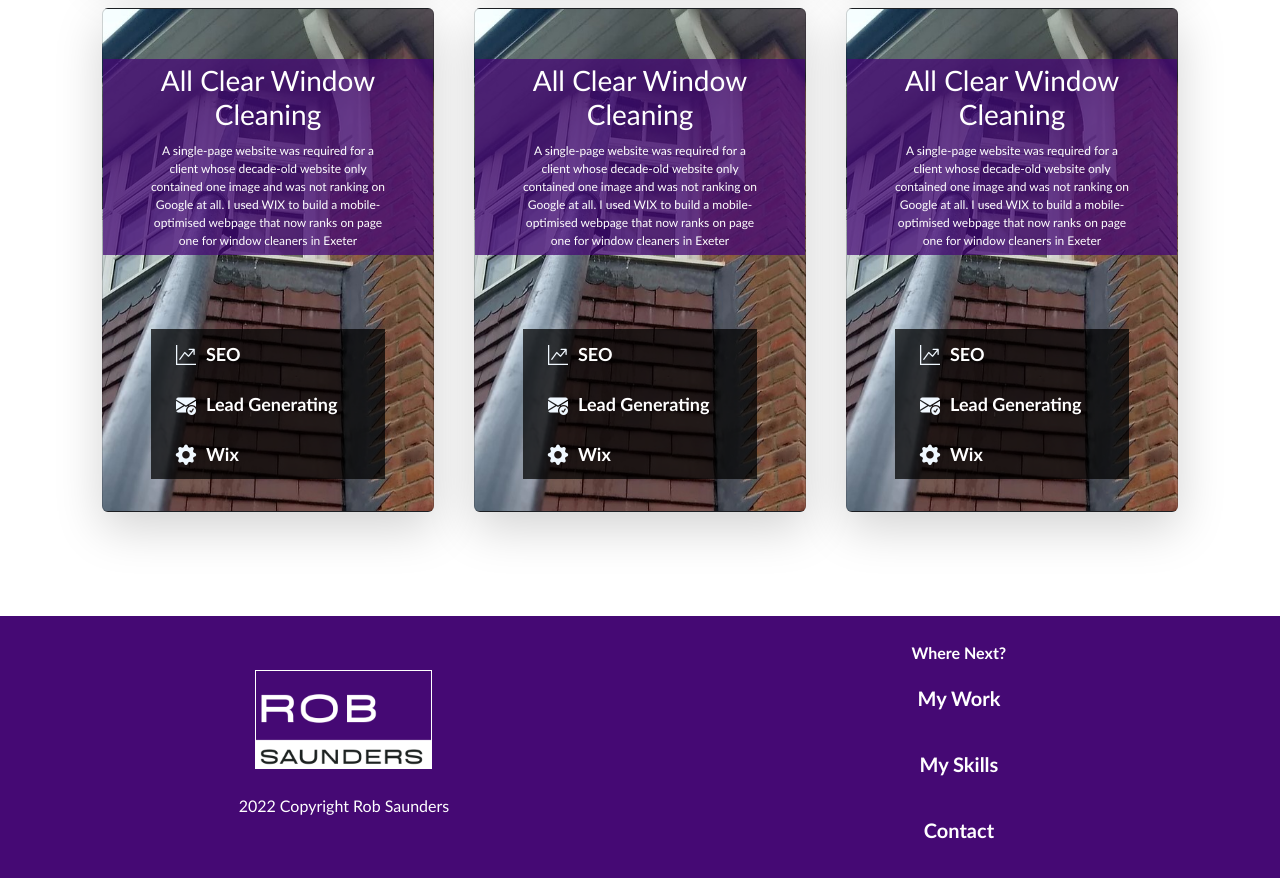
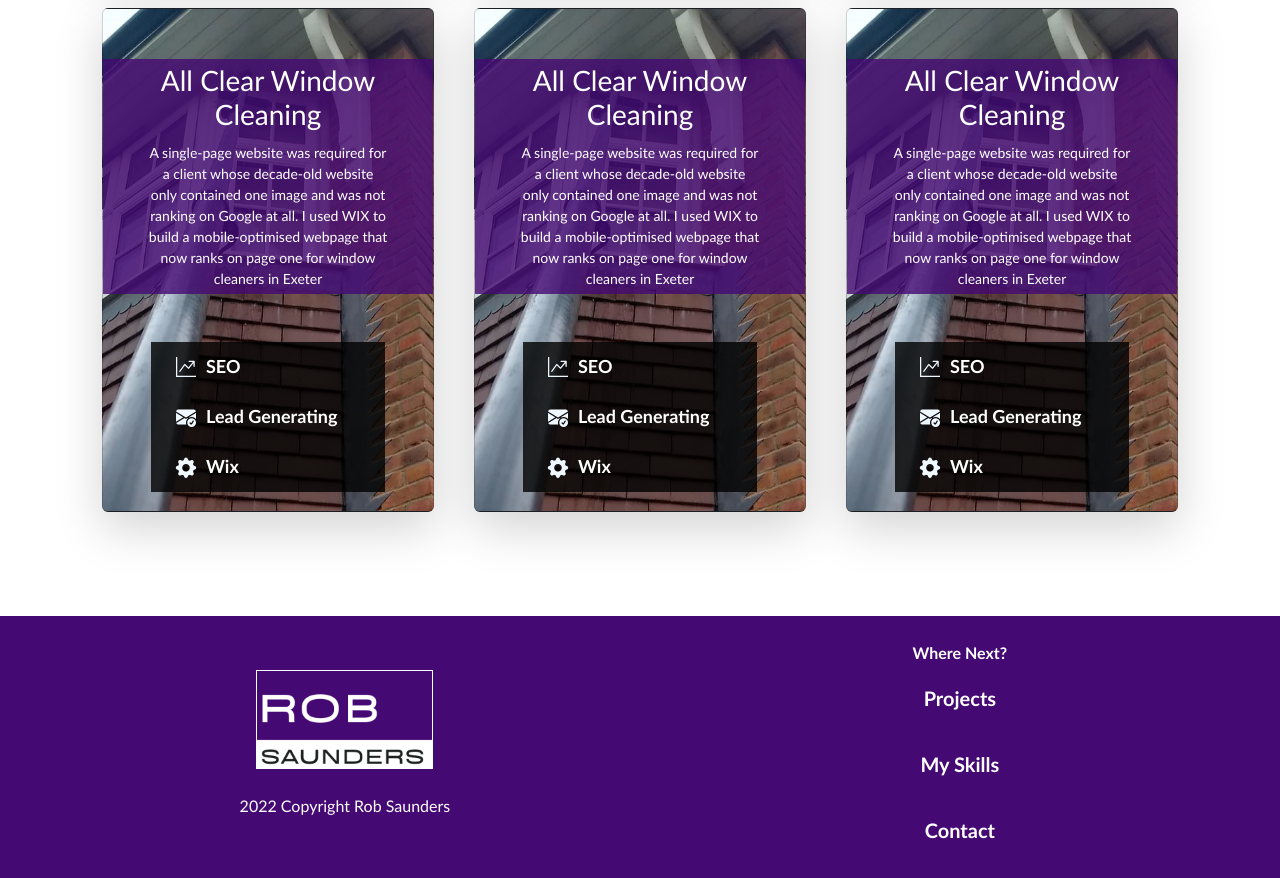
Before and after one commit to R0bsaunders/rob-saunders-react-portfolio, a React (Create React App) app: page /projects in a window 1280 px wide. Shown: the part 1160-2038 px from the top of the page. Built offline with nearby package versions, Linux system fonts and the light colour scheme.

Commit message:
file structure optimised to make use of assets folder and styles changed to make reading text easier

```diff
--- a/package.json
+++ b/package.json
@@ -16,6 +16,7 @@
     "react-dom": "^18.2.0",
     "react-popper": "^2.3.0",
     "react-router-dom": "^6.9.0",
+    "react-router-hash-link": "^2.4.3",
     "react-scripts": "5.0.1",
     "web-vitals": "^2.1.4"
   },
--- a/src/components/Footer/Footer.js
+++ b/src/components/Footer/Footer.js
@@ -1,10 +1,11 @@
 import React from 'react'
+import { HashLink as Link } from 'react-router-hash-link'
 
 function Footer() {
   return (
     <footer>
       <div>
-        <a href="/"><img alt="Rob Saunders Website Logo" src="./images/rob-saunders-logo.png" /></a>
+        <Link to="/#"><img alt="Rob Saunders Website Logo" src="./images/rob-saunders-logo.png" /></Link>
         <p>2022 Copyright Rob Saunders</p>
       </div>
 
@@ -13,17 +14,17 @@
 
         <ul className="nav flex-column">
           <li className="nav-item">
-            <a className="nav-link active footer-nav" href="/projects">My Work</a>
+          <Link to="/projects/#" className="nav-link footer-nav">Projects</Link>
           </li>
 
 
           <li className="nav-item">
-            <a className="nav-link footer-nav" href="#skills">My Skills</a>
+            <Link to="/#skills" className="nav-link footer-nav">My Skills</Link>
           </li>
 
 
           <li className="nav-item">
-            <a className="nav-link footer-nav" href="/">Contact</a>
+          <Link to="/contact/#" className="nav-link footer-nav">Contact</Link>
           </li>
         </ul>
       </div>
--- a/src/components/NavBar/NavBar.js
+++ b/src/components/NavBar/NavBar.js
@@ -1,11 +1,12 @@
 import React from 'react'
+import { HashLink as Link } from 'react-router-hash-link'
 
 
 function NavBar() {
   return (
     <header>
     <nav className="navbar fixed-top navbar-expand-lg navbar-light customNav">
-      <a className="navbar-brand" href="/"><img id="logoImg" src="./images/rob-saunders-logo2.png" alt="Purple and white logo for Rob Saunders" /></a>
+      <Link to='/#' className="navbar-brand"><img id="logoImg" src="./images/rob-saunders-logo2.png" alt="Purple and white logo for Rob Saunders" /></Link>
 
       <div>
         <button aria-controls="navbarSupportedContent" aria-expanded="true" aria-label="Toggle navigation" className="navbar-toggler" data-target="#navbarSupportedContent" data-toggle="collapse" type="button"><span className="navbar-toggler-icon"></span></button>
@@ -14,19 +15,19 @@
           <ul className="navbar-nav mr-auto">
 
             <li className="nav-item">
-              <a className="nav-link" href="/projects">Projects</a>
+              <Link to='/projects/#' className="nav-link">Projects</Link>
             </li>
 
             <li className="nav-item">
-              <a className="nav-link" href="/contact">Contact</a>
+              <Link to='/contact/#' className="nav-link">Contact</Link>
             </li>
 
             <li className="nav-item">
-              <a className="nav-link" href="/about">About</a>
+            < Link to='/About/#' className="nav-link">About</Link>
             </li>
 
             <li className="nav-item">
-              <a className="btn btn-primary btn-lg navCTA" href="./files/Robert Saunders CV.pdf" target="_blank" role="button">My CV</a>
+              <a className="btn btn-primary btn-lg navCTA" href="./assets/files/Robert-Saunders-CV.pdf" target="_blank" role="button">My CV</a>
             </li>
 
           </ul>
--- a/src/components/Skills/DevelopmentSkills.js
+++ b/src/components/Skills/DevelopmentSkills.js
@@ -7,7 +7,7 @@
   return (
     <article id="skills">
         <div className="container px-4 py-5" id="icon-grid">
-            <h2 className="pb-2 border-bottom">Website Development Skills</h2>
+            <h2 className="pb-2 border-bottom" id="skills">Website Development Skills</h2>
             <div class="row row-cols-1 row-cols-sm-2 row-cols-md-3 row-cols-lg-4 g-4 py-5">
 
                 {homepageContent[2].map( s => <Skill
--- a/src/index.js
+++ b/src/index.js
@@ -2,7 +2,7 @@
 import ReactDOM from 'react-dom/client';
 import 'bootstrap/dist/css/bootstrap.min.css';
 import './styles/style.css'
-import './index.css';
+import './styles/index.css';
 import App from './App';
 
 
--- a/src/pages/ProjectsPage/ProjectsPage.js
+++ b/src/pages/ProjectsPage/ProjectsPage.js
@@ -18,7 +18,7 @@
               <h2 className="pb-2 border-bottom">My Portfolio</h2>
               <p>Here are a few examples of websites I have built to date:</p>
 
-              <div className="row row-cols-1 row-cols-lg-3 align-items-stretch g-4 py-5">
+              <div className="row row-cols-1 row-cols-lg-2 row-cols-xl-3 align-items-stretch g-4 py-5">
 
                 {projects.map( p => <ProjectDiv
                   divId={p.divId}
--- a/src/styles/style.css
+++ b/src/styles/style.css
@@ -10,8 +10,8 @@
     --transparentBackground: rgba(255, 255, 255, 0.429);
     --brandColor: rgba(69, 9, 116,1);
     --tabletSpaceBetweenElements: 25px;
-    --titleBackground: rgba(69, 9, 116,0.75);
-    --transparentWork: rgba(000, 000, 000, 0.729);
+    --titleBackground: rgba(69, 9, 116,0.8);
+    --transparentWork: rgba(000, 000, 000, 0.8);
 }
 
 /* Text Styles */
@@ -176,7 +176,7 @@
 }
 
 #card-description p {
-    font-size: 12px;
+    font-size: 14px;
     margin: 0 auto;
     width: 75%;
 }
```
Also changed, not shown: src/styles/App.css (renamed from src/App.css), src/styles/index.css (renamed from src/index.css), 2 other files (tests, documents, lock files or other folders).
